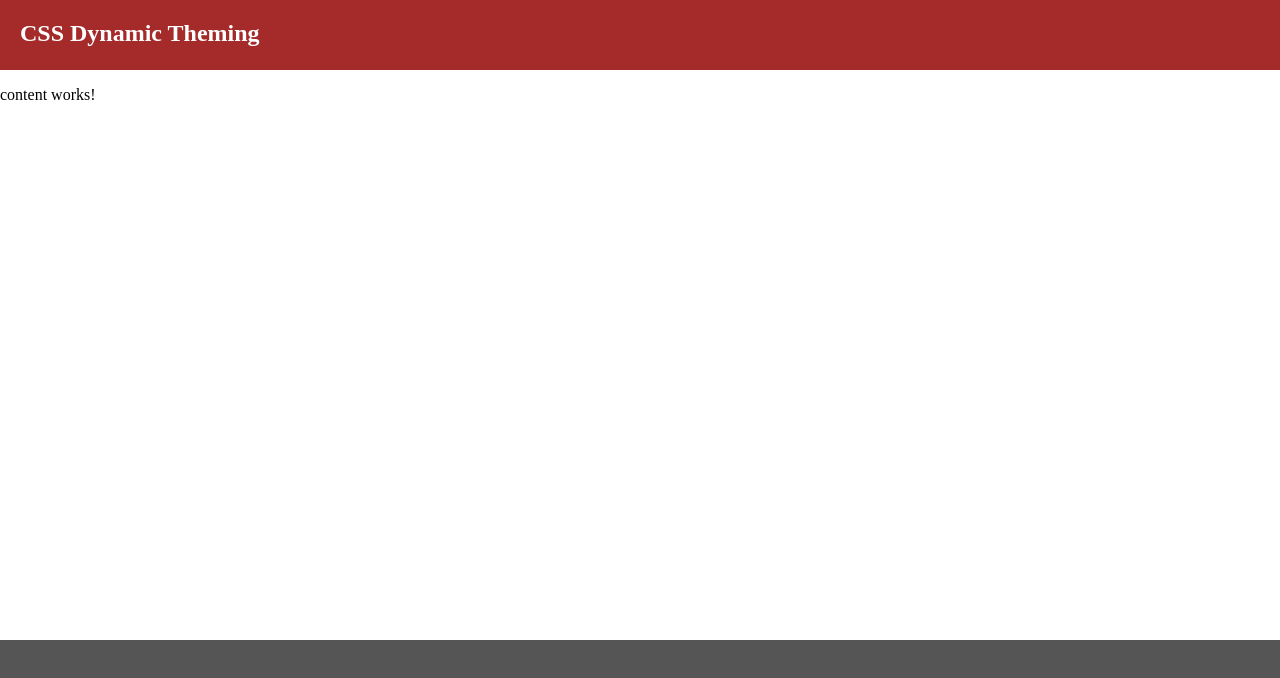
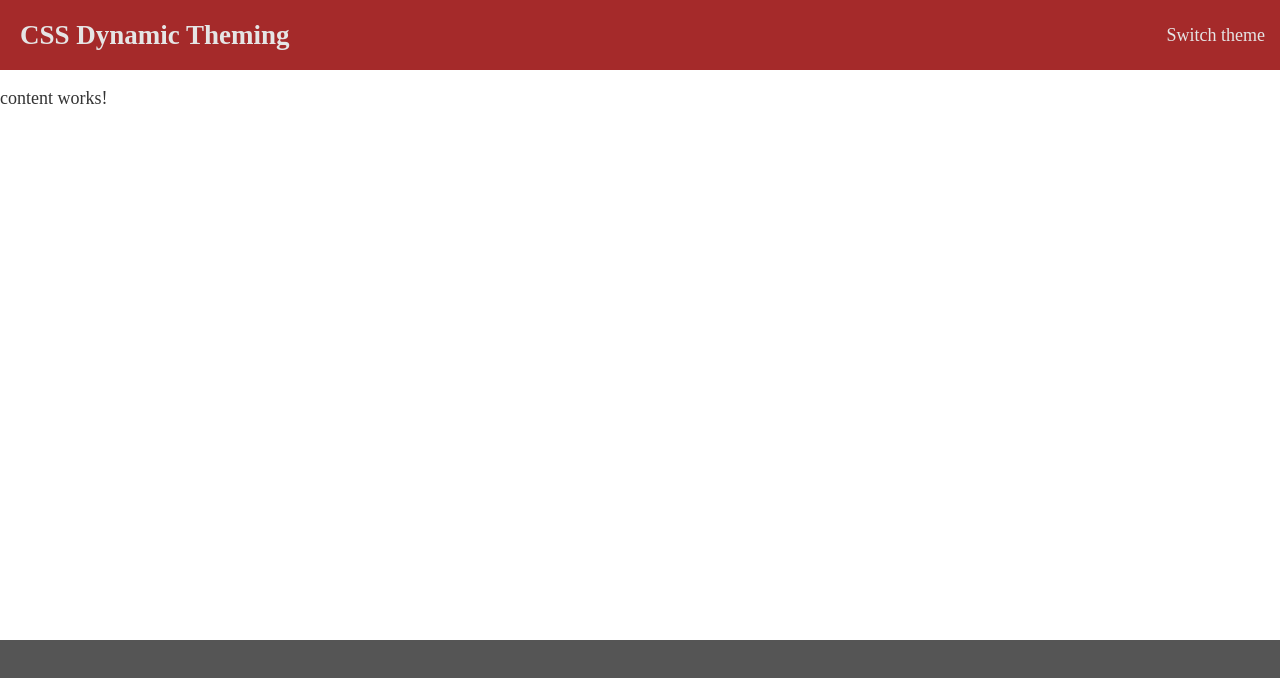
Before and after one commit to venkat4541/aws-angular-theming, an Angular app: page /home in a window 1280 px wide. Shown: the top 678 px of the page. Built offline with nearby package versions, Linux system fonts and the light colour scheme.

Commit message:
- Theme switching implemented using host context - Two color theme variables defined

```diff
--- a/src/app/app.component.css
+++ b/src/app/app.component.css
@@ -0,0 +1,26 @@
+:host( .light-theme ) {
+    --background-color: #ffffff;
+    --color: #333333;
+    --header-bg-color: brown;
+    --header-text-color: #e5e5e5;
+    --footer-bg-color: #555555;
+    --footer-text-color: #e5e5e5;
+}
+
+:host( .dark-theme ) {
+    --background-color: #444444;
+    --color: #f0f0f0;
+    --header-bg-color: #009aab;
+    --header-text-color: #e5e5e5;
+    --footer-bg-color: #111111;
+    --footer-text-color: #e5e5e5;
+}
+
+:host {
+    background-color: var( --background-color );
+    color: var( --color );
+    display: block;
+    font-size: 18px;
+    min-height: 100vh;
+    padding: 0;
+}
--- a/src/app/app.component.ts
+++ b/src/app/app.component.ts
@@ -1,15 +1,27 @@
 import { Component, OnInit } from '@angular/core';
+import { FetchThemeService } from './fetch-theme.service';
 
+// tslint:disable: no-host-metadata-property
 @Component({
   selector: 'app-root',
+  host: {
+    '[class.light-theme]': '( theme === "light" )',
+    '[class.dark-theme]': '( theme === "dark" )'
+  },
   templateUrl: './app.component.html',
   styleUrls: ['./app.component.css']
 })
 
 export class AppComponent implements OnInit {
-  activeTheme: string;
+  theme: string;
+
+  constructor(private themeService: FetchThemeService) {
+    this.theme = this.themeService.activeTheme;
+  }
 
   ngOnInit() {
-    this.activeTheme = 'colorful';
+    this.themeService.themeChange.subscribe(value => {
+      this.theme = value;
+    });
   }
 }
--- a/src/app/fetch-theme.service.ts
+++ b/src/app/fetch-theme.service.ts
@@ -1,13 +1,18 @@
 import { Injectable } from '@angular/core';
+import { Subject } from 'rxjs';
 
 @Injectable({
   providedIn: 'root'
 })
 export class FetchThemeService {
+  activeTheme: string;
+  themeChange: Subject<string> = new Subject<string>();
+  constructor() {
+    this.activeTheme = 'light';
+  }
 
-  constructor() { }
-
-  switchTheme(newTheme) {
-    console.log('newTheme: ', newTheme);
+  switchTheme() {
+    this.activeTheme = this.activeTheme === 'light' ? 'dark' : 'light';
+    this.themeChange.next(this.activeTheme);
   }
 }
--- a/src/app/footer/footer.component.css
+++ b/src/app/footer/footer.component.css
@@ -1,5 +1,5 @@
 footer {
     height: 160px;
-    background-color: #555555;
+    background-color: var(--footer-bg-color);
     bottom: 0px;
 }
--- a/src/app/header/header.component.css
+++ b/src/app/header/header.component.css
@@ -6,5 +6,13 @@ header {
 h2 {
     margin: 0;
     padding: 20px;
-    color: var(--primary-color);
+    color: var(--header-text-color);
 }
+
+.switch {
+    position: absolute;
+    right: 15px;
+    line-height: 70px;
+    top: 0px;
+    color: var(--header-text-color);
+}
--- a/src/app/header/header.component.html
+++ b/src/app/header/header.component.html
@@ -2,4 +2,5 @@
     <h2>
         CSS Dynamic Theming
     </h2>
+    <div class="switch" (click)="switchTheme()">Switch theme</div>
 </header>
--- a/src/app/header/header.component.ts
+++ b/src/app/header/header.component.ts
@@ -1,4 +1,5 @@
 import { Component, OnInit } from '@angular/core';
+import { FetchThemeService } from '../fetch-theme.service';
 
 @Component({
   selector: 'app-header',
@@ -7,9 +8,15 @@ import { Component, OnInit } from '@angular/core';
 })
 export class HeaderComponent implements OnInit {
 
-  constructor() { }
+  constructor(
+    private themeService: FetchThemeService
+  ) { }
 
   ngOnInit() {
   }
 
+  public switchTheme() {
+    this.themeService.switchTheme();
+  }
+
 }
--- a/src/app/home/home.component.ts
+++ b/src/app/home/home.component.ts
@@ -8,10 +8,7 @@ import { FetchThemeService } from '../fetch-theme.service';
 })
 export class HomeComponent implements OnInit {
 
-  constructor(private themeService: FetchThemeService) {}
-
   ngOnInit() {
-    this.themeService.switchTheme('colorful');
   }
 
 }
--- a/src/styles.css
+++ b/src/styles.css
@@ -4,9 +4,11 @@ body {
     height: 100vh
 }
 
-:root {
+/* :root {
     --primary-color: #fff;
     --background-color: #e5e5e5;
     --text-color: #2d2d2d;
     --header-bg-color: brown;
-  }
+    --header-text-color: #eeeeee;
+    --footer-bg-color: #555555;
+  } */
```
